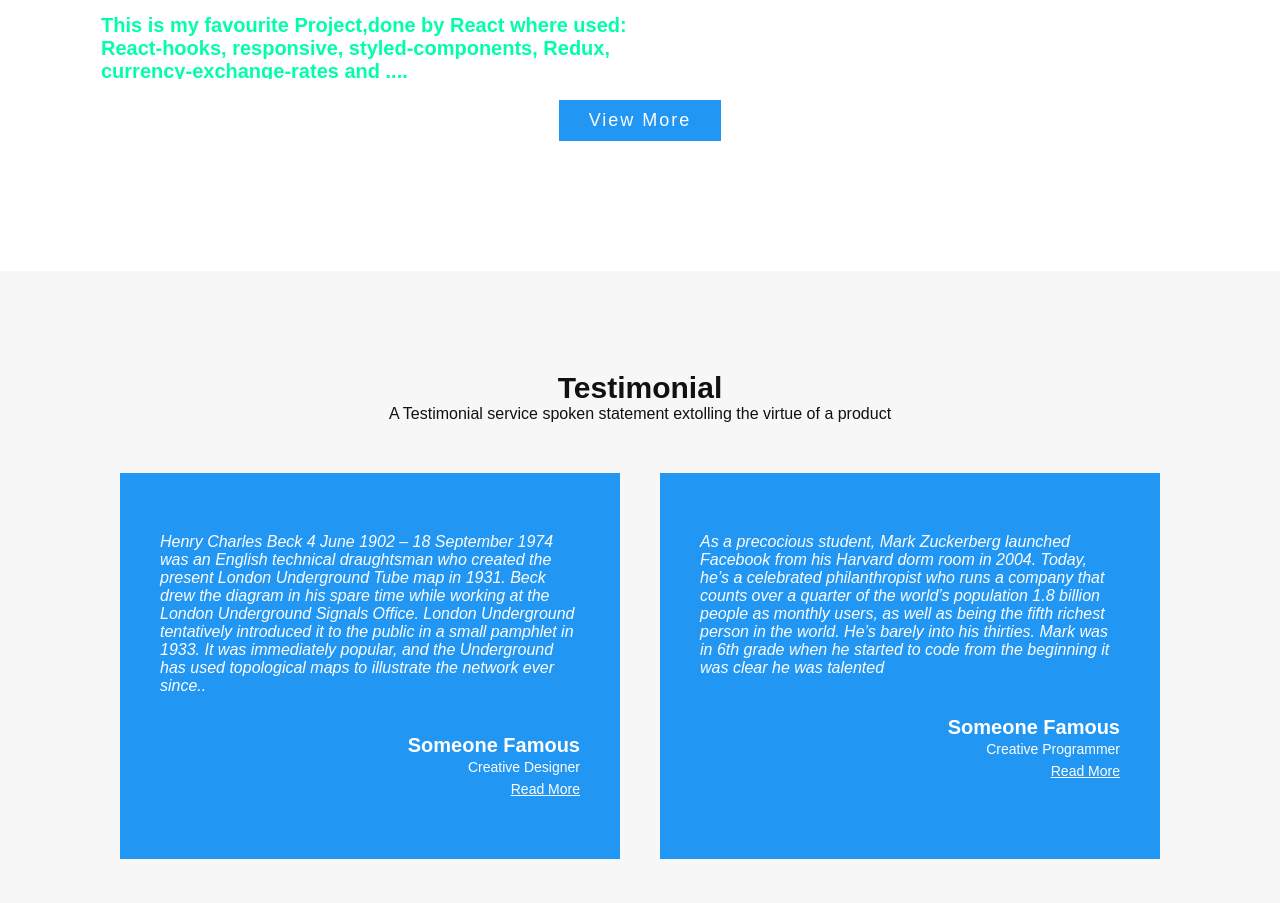
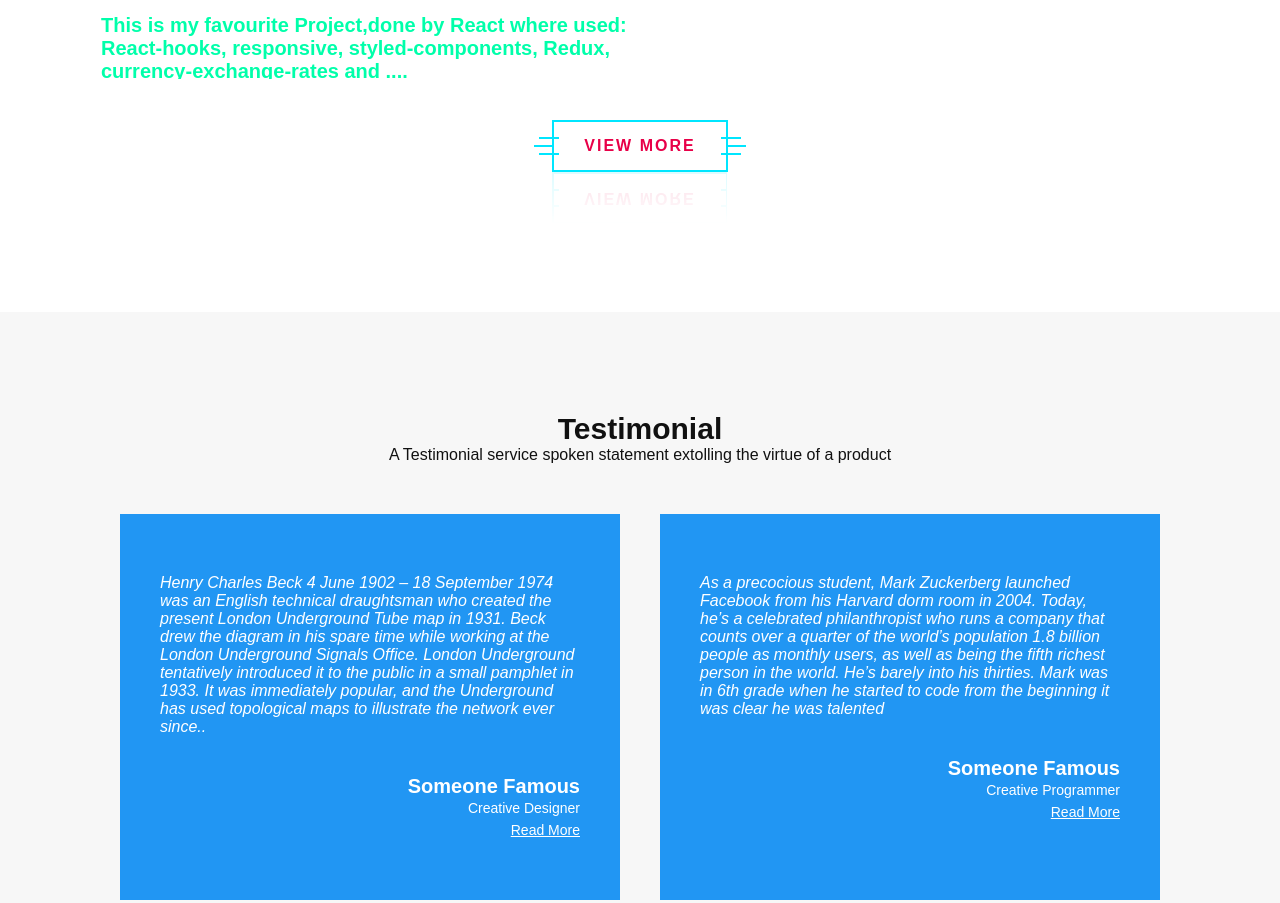
Before and after one commit to Nikoloza23/my-portfolio, a plain HTML site: page index.html in a window 1280 px wide. Shown: the part 5461-6364 px from the top of the page. Drawn offline with Linux system fonts and the light colour scheme.

Commit message:
portfolio

```diff
--- a/index.html
+++ b/index.html
@@ -43,18 +43,20 @@
             I am interested in programming, especially in the Front-end direction. I make some small projects and websites using: HTML, CSS, Javascript.
             2021- up to date - I listen to many online tutorials learn React.js From: Codevolution, Academind, Programming with Mosh  and at the same time I use it in practice.
             I want to become a frontend developer use my knowledge by working on various diverse and interesting projects. I think that I should achieve a lot by working on myself.
-            If you are interested, I am ready to introduce you to me.<br><br>I love dancing
-             Georgian national as well as folk instruments.
-             I also play guitar and various instruments. I also love writing codes with Html and CSS.
+            If you are interested, I am ready to introduce you myself.<br><br>I want to be
+            involved in creating applications that people use on  a daily basis.
+             I also love writing codes with Html and CSS.
              I spend most of my time writing code, no matter what I work for.
              I also love problem solving which makes me and all programmers very happy.
              </p>
+
         </div>
         <div class="w50">
             <img src="./img/img1.jpg" class="img">
         </div>
     </div>
 </section>
+
 
 <!--Page 3 I do public services-->
 <section  class="services" id="services">
@@ -131,8 +133,8 @@
         <img src="./img/project8.jpg" class="project9"><h2 class="text_project3" style="color:rgb(0, 255, 170);">This is my favourite Project,done by React where used: React-hooks, responsive, styled-components, Redux, currency-exchange-rates and ....</h2>
     </div>
     </div>
-    <div class="heading">
-      <a href="https://github.com/Nikoloza23" class="btn">View More</a>
+    <div class="container_">
+      <a href="https://github.com/Nikoloza23"><span>View More</span></a>
     </div>
 </section>
 
@@ -202,11 +204,12 @@
         </div>
         </div>
         <div class="formBx">
-         <form>
+         <form action="https://formsubmit.co/abashia.nikoloza@gmail.com" method="POST">
              <!--Here is the text without the functionality -->
-             <input type="text" name="" placeholder="Full Name">
-             <input type="email" name="email" placeholder="Email" required>
+             <input type="text" name="name" placeholder="Full Name" required>
+             <input type="email" name="email" placeholder="Email Address" required>
              <input type="hidden" name="_next" value="">
+             <input type="hidden" name="_subject" value="New submission!">
              <textarea placeholder="Your Message"></textarea>
              <input type="submit" value="Send">
          </form>
--- a/style.css
+++ b/style.css
@@ -1,4 +1,4 @@
-@import url("https://fonts.googleapis.com/css?family=Poppins:100,200,300,400,500,600,700,800,900&display=swap");
+@import url("https://fonts.googleapis.com/css?family=Poppins:200,300,400,500,600,700,800,900&display=swap");
 
 * {
   margin: 0;
@@ -7,6 +7,7 @@
   font-family: "Popins", sans-serif;
   scroll-behavior: smooth;
 }
+
 
 section {
   padding: 100px;
@@ -23,6 +24,8 @@ section {
   justify-content: space-between;
   align-items: center;
 }
+
+
 
 .banner h2 {
   font-size: 3em;
@@ -41,6 +44,109 @@ section {
   color: #fff;
   font-weight: 500;
 }
+
+
+.container_{
+  display: flex;
+  justify-content: center;
+  align-items: center;
+  flex-wrap: wrap;
+}
+
+
+.container_ a{
+  position: relative;
+  display: inline-block;
+  padding: 15px 30px;
+  border: 2px solid #0f0;
+  margin: 40px ;
+  text-transform: uppercase;
+  font-weight: 600;
+  text-decoration: none;
+  letter-spacing: 2px;
+  -webkit-box-reflect: below 0px linear-gradient(transparent,#0002);
+  transition: 0.5s;
+  transition-delay: 0s;
+}
+
+.container_ a:hover{
+  transition-delay: 1.5s;
+  color: #000;
+  box-shadow: 0 0 10px #0f0,
+  0 0 20px #0f0
+  0 0 40px #0f0
+  0 0 80px #0f0
+  0 0 160px #0f0
+
+}
+
+
+
+.container_ a:nth-child(1){
+  filter: hue-rotate(80deg);
+}
+
+.container_ a span{
+  position: relative;
+  z-index: 100;
+}
+
+.container_  a::before{
+  content: '';
+  position: absolute;
+  left: -20px;
+  top: 50%;
+  transform: translateY(-50%);
+  width: 20px;
+  height: 2px;
+  background: #0f0;
+  box-shadow: 5px -8px 0 #0f0,
+              5px 8px 0 #0f0;
+  transition: width 0.5s, left 0.5s, height 0.5s,
+  box-shadow 0.5s;
+  transition-delay: 1s,0.5s,0s,0s;
+}
+
+
+.container_ a:hover::before{
+  width: 60%;
+  height: 100%;
+  left: -2px;
+  box-shadow: 5px 0 0 #0f0,
+              5px 0 0 #0f0;
+  transition-delay: 0s,0.5s,1s,1s,;
+}
+
+
+.container_  a::after{
+  content: '';
+  position: absolute;
+  right: -20px;
+  top: 50%;
+  transform: translateY(-50%);
+  width: 20px;
+  height: 2px;
+  background: #0f0;
+  box-shadow: -5px -8px 0 #0f0,
+              -5px 8px 0 #0f0;
+  transition: width 0.5s, left 0.5s, height 0.5s,
+  box-shadow 0.5s;
+  transition-delay: 1s,0.5s,0s,0s;
+}
+
+
+.container_ a:hover::after{
+  width: 60%;
+  height: 100%;
+  right: -2px;
+  box-shadow: -5px 0 0 #0f0,
+              -5px 0 0 #0f0;
+  transition-delay: 0s,0.5s,1s,1s,;
+}
+
+
+
+
 
 .btn {
   position: relative;
@@ -377,7 +483,11 @@ img {
     z-index: 1000;
   }
   h2.text_project{
-    margin-top: 50px;
+    margin-top: 100px;
+  }
+  h2.text_project3{
+    margin-top: 1px;
+    margin-bottom: 10px;
   }
   .menu {
     position: fixed;
```
